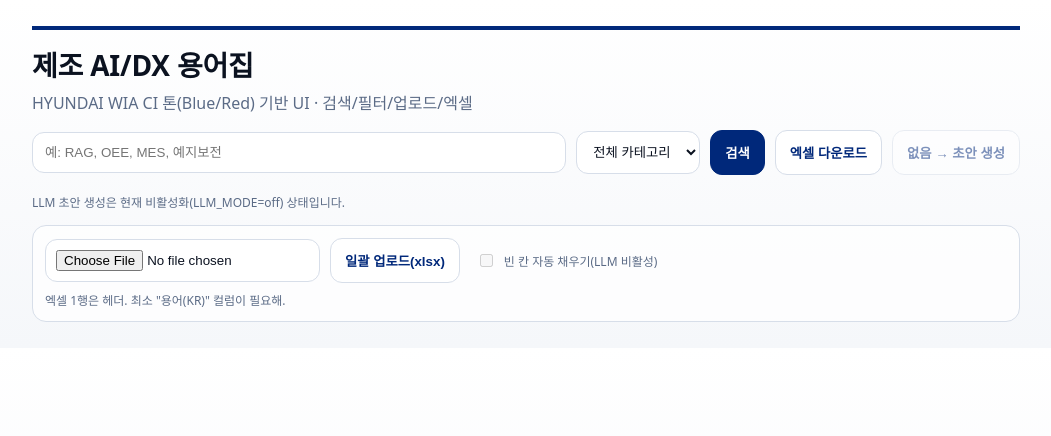
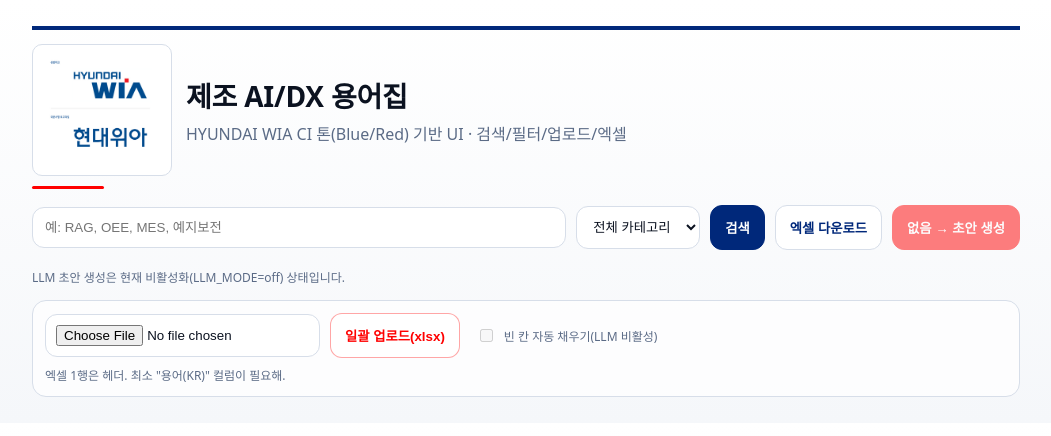
Before and after one commit to ryanshim10/pinehillmanager, a FastAPI app: page / in a window 1280 px wide. Shown: the top 436 px of the page, without its empty margins (114-1165 px from the left). Run offline with FastAPI, Linux system fonts and the light colour scheme.

Commit message:
Add HYUNDAI WIA logo and stronger red accent styling

```diff
--- a/glossary-webapp/static/style.css
+++ b/glossary-webapp/static/style.css
@@ -26,8 +26,22 @@ header{
   padding-top:14px;
   margin-bottom:14px;
 }
+
+.brand{display:flex;gap:14px;align-items:center}
+.brandLogo{
+  width:140px;
+  height:auto;
+  border-radius:10px;
+  border:1px solid var(--border);
+  background:#fff;
+  padding:10px;
+}
+.brandText{flex:1}
 header h1{margin:0 0 6px 0;font-size:28px;letter-spacing:-0.2px}
 .sub{margin:0;color:var(--muted)}
+
+/* red accent line under header */
+header:after{content:"";display:block;height:3px;width:72px;background:var(--wia-red);border-radius:999px;margin-top:10px}
 
 .search,.uploadRow{display:flex;flex-wrap:wrap;gap:10px;align-items:center}
 .search{margin:16px 0 10px}
@@ -57,6 +71,21 @@ button.secondary{
   border-color:var(--border);
 }
 button.secondary:hover{border-color:var(--wia-blue)}
+
+/* red accents */
+button.accent{
+  background: var(--wia-red);
+  border-color: var(--wia-red);
+  color:#fff;
+}
+button.accent:hover{filter:brightness(1.03)}
+button.accentOutline{
+  background:#fff;
+  color:var(--wia-red);
+  border-color: rgba(255,0,0,.35);
+}
+button.accentOutline:hover{border-color: var(--wia-red)}
+
 button:hover{filter:brightness(1.02)}
 button:disabled{opacity:.5;cursor:not-allowed}
 
--- a/glossary-webapp/templates/index.html
+++ b/glossary-webapp/templates/index.html
@@ -9,8 +9,13 @@
 <body>
   <div class="container">
     <header>
-      <h1>제조 AI/DX 용어집</h1>
-      <p class="sub">HYUNDAI WIA CI 톤(Blue/Red) 기반 UI · 검색/필터/업로드/엑셀</p>
+      <div class="brand">
+        <img class="brandLogo" src="/static/hyundai-wia-logo.jpg" alt="HYUNDAI WIA" />
+        <div class="brandText">
+          <h1>제조 AI/DX 용어집</h1>
+          <p class="sub">HYUNDAI WIA CI 톤(Blue/Red) 기반 UI · 검색/필터/업로드/엑셀</p>
+        </div>
+      </div>
     </header>
 
     <section class="search">
@@ -22,7 +27,7 @@
 
       <button id="btnSearch">검색</button>
       <button id="btnExport" class="secondary">엑셀 다운로드</button>
-      <button id="btnDraft" class="secondary" {{ 'disabled' if not llm_enabled else '' }}>
+      <button id="btnDraft" class="accent" {{ 'disabled' if not llm_enabled else '' }}>
         없음 → 초안 생성
       </button>
 
@@ -39,7 +44,7 @@
     <section class="upload">
       <div class="uploadRow">
         <input id="uploadFile" type="file" accept=".xlsx" />
-        <button id="btnUpload" class="secondary">일괄 업로드(xlsx)</button>
+        <button id="btnUpload" class="secondary accentOutline">일괄 업로드(xlsx)</button>
         {% if llm_enabled %}
         <label class="toggle">
           <input type="checkbox" id="fillMissing" checked />
```
Also changed, not shown: glossary-webapp/static/hyundai-wia-logo.jpg (added).
